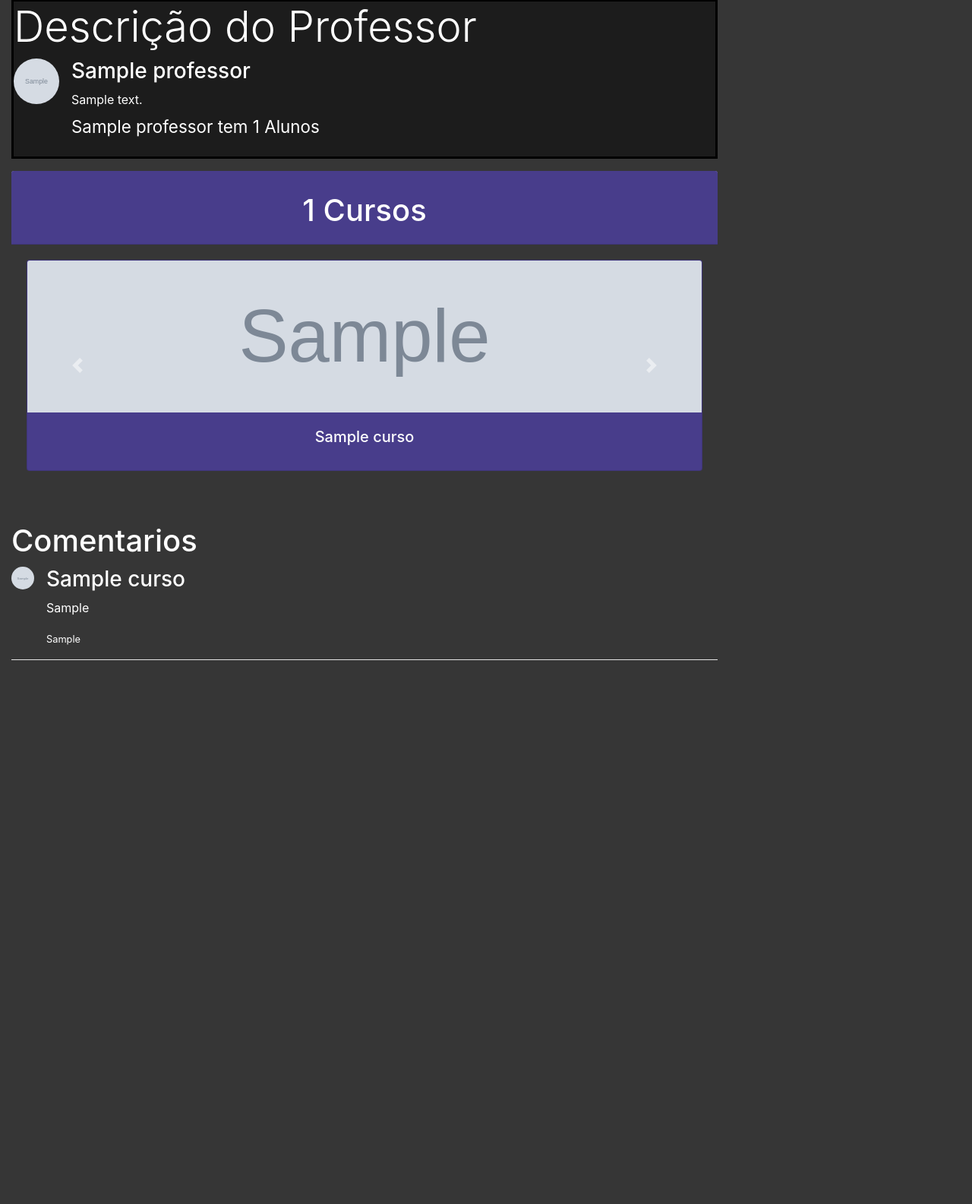
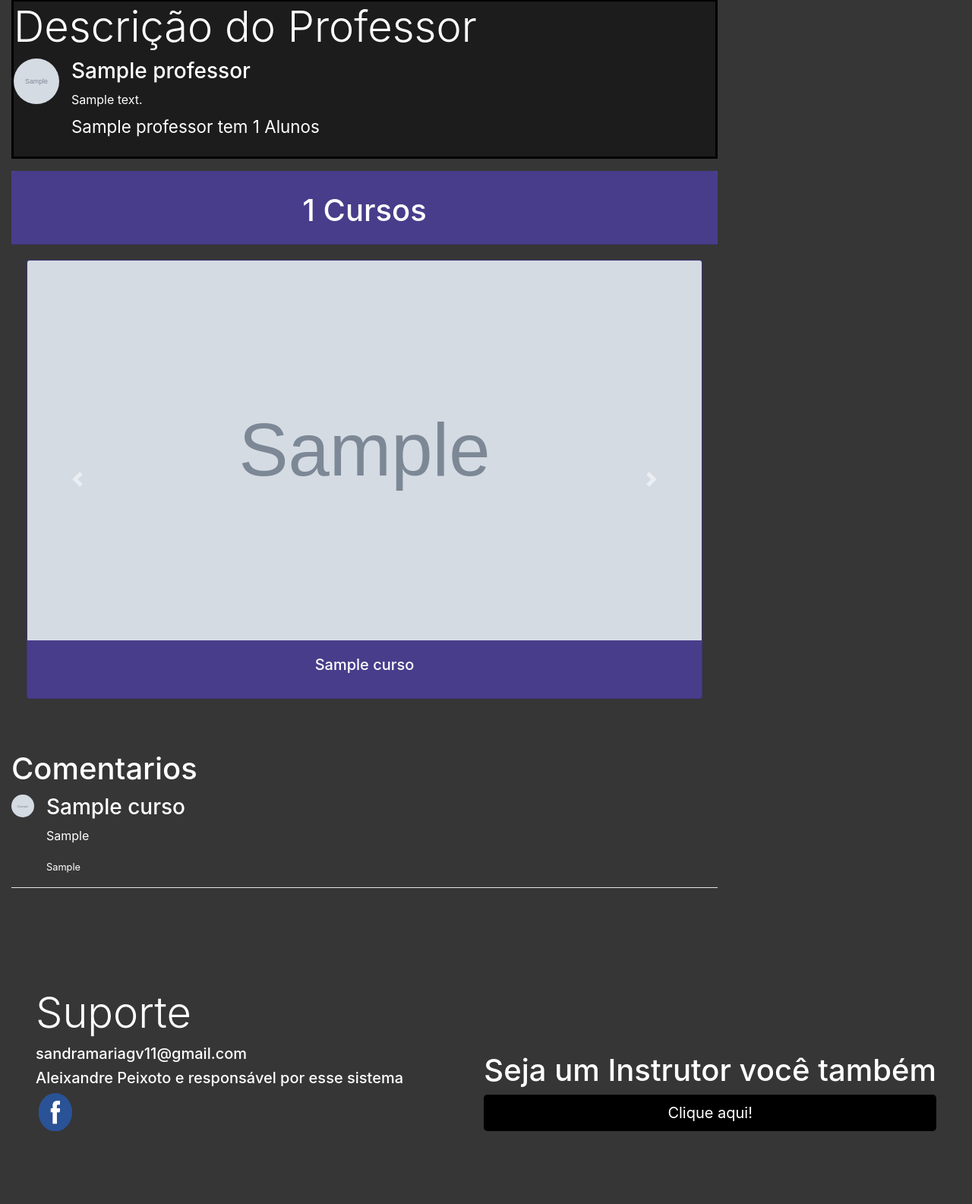
Before and after one commit to carlos6678/plataforma_ead, a PHP site: page /ead/principal_curso/entrar_view/1 in a window 1280 px wide. Shown: the part 883-2468 px from the top of the page at 76% size. Before the commit the page ends 1752 px from the top, so only its background shows below. Run offline with PHP 8.4, Linux system fonts and the light colour scheme; tables that the repository leaves empty or names only in its code hold one stand-in row (values such as "Sample post"); grey boxes marked "Sample" are stand-in pictures; some libraries are stand-ins or nearby versions.

Commit message:
Alteraçoes no Painel

```diff
--- a/assets/js/script_principal.js
+++ /dev/null
@@ -1,26 +0,0 @@
-setInterval(updateArea,1000);
-function updateArea(){
-	var ratio= 1920/1080;
-	var video_largura=$('#video').width()
-	var video_altura=video_largura/ratio
-
-	$('#video').css('width',video_largura)
-	$('#video').css('height',video_altura)
-	$('#frame').css('height',video_altura)
-
-
-}
-$(function(){
-	$('.curso').each(function(){
-		$(this).hover(function(){
-			$(this).animate({
-				'width':210
-			},100)
-		},function(){
-			$(this).animate({
-				'width':200,
-				'border-radius':0
-			},100)
-		})
-	})
-})
--- a/painel/Controllers/HomeController.php
+++ b/painel/Controllers/HomeController.php
@@ -197,11 +197,11 @@ class HomeController extends Controller{
 			$Professor->setProfessor($id_professor);
 			header('Location:'.BASE.'home/editarContaProfessor/'.$id_professor);
 		}
-		if(isset($_FILES['foto']['tmp_name']) && !empty($_FILES['foto']['tmp_name'])){
+		if(isset($_FILES['foto_perfil']['tmp_name']) && !empty($_FILES['foto_perfil']['tmp_name'])){
 			$cryptName=md5(time().rand(0,99)).'.jpg';
 			$types=array('image/jpeg','image/jpg','image/png');
-			if(in_array($_FILES['foto']['type'],$types)){
-				move_uploaded_file($_FILES['foto']['tmp_name'],'assets/imagens/professores/'.$cryptName);
+			if(in_array($_FILES['foto_perfil']['type'],$types)){
+				move_uploaded_file($_FILES['foto_perfil']['tmp_name'],'assets/imagens/professores/'.$cryptName);
 				$Professor->perfilProfessor($id_professor,$cryptName);
 				$Professor->setProfessor($id_professor);
 				header('Location:'.BASE.'home/editarContaProfessor/'.$id_professor);
--- a/painel/assets/css/template.css
+++ b/painel/assets/css/template.css
@@ -2,6 +2,10 @@ body{
 	margin: 0;
 }
 h1,h2,h3,h4,h5,h6{
+	color: white;
+}
+#uploadFoto{
+	background-color: #483D8B;
 	color: white;
 }
 label{
--- a/painel/views/ContaProfessor.php
+++ b/painel/views/ContaProfessor.php
@@ -24,7 +24,7 @@
 						<input class="form-control" type="password" name="senha"><br><br>
 						<input class="form-control" type="submit" value="Salvar alterações" id="verificar_senha">
 					</form>
-					<button class="btn btn-dark" id="uploadFoto">Trocar foto</button>
+					<button class="btn" id="uploadFoto">Trocar foto</button>
 				</div>
 			</div>
 		</div>
--- a/painel/views/editar_curso.php
+++ b/painel/views/editar_curso.php
@@ -2,7 +2,7 @@
 	<h1>Ferramentas</h1>
 	<div class="row">
 		<div class="col-2">
-			<img id="edit1" data-toggle="tooltip" title="Conteudo do Seu curso" style="cursor:pointer;" class="w-100 mb-3" src="<?php echo BASE?>assets/imagens/conteudo.png">
+			<img id="edit1" data-toggle="tooltip" title="Editar Conteudo do Curso" style="cursor:pointer;" class="w-100 mb-3" src="<?php echo BASE?>assets/imagens/conteudo.png">
 			<img id="edit2" data-toggle="tooltip" title="Adicionar Modulo" style="cursor:pointer;" class="w-100 mb-3" src="<?php echo BASE?>assets/imagens/editar_modulo.png">
 			<img id="edit3" data-toggle="tooltip" title="Adicionar Aula" style="cursor:pointer;" class="w-100 mb-3" src="<?php echo BASE?>assets/imagens/editar_aula.png">
 			<img id="edit4" data-toggle="tooltip" title="Editar curso" style="cursor:pointer;" class="w-100 mb-3" src="<?php echo BASE?>assets/imagens/editar_curso.png">
--- a/views/curso_entrar_view.php
+++ b/views/curso_entrar_view.php
@@ -9,14 +9,20 @@
 		<div class="row">
 			<div class="col-sm-9" id="back-black">
 				<h1 class="float-left" style="font-size:60px;"><?php echo utf8_encode($curso->getNome())?></h1>
+				<hr style="background-color:white;clear:both;">
 				<p style="clear:both;font-size:35px;color:white;"><?php echo utf8_encode($curso->getDescricao())?></p>
 			</div>
 			<div class="col-sm-3" id="back-black">
 				<img class="w-100" style="height:200px;" src="<?php echo BASE;?>assets/imagens/cursos/<?php echo $curso->getImagem()?>" border="0" >
 			</div>
 
-			<div id="frame" class="col-sm-9 mt-3" style="clear:both;">
-				<iframe id="video" style="width: 100%;" frameborder="0" src="//player.vimeo.com/video/379049079"></iframe>
+			<div class="col-sm-9 mt-3 plyr__video-embed" style="clear:both;">
+				<Iframe
+				id="player" src = "https://player.vimeo.com/video/379049079?loop=false&amp;byline=false&amp;portrait=false&amp;title=false&amp;speed=true&amp;transparent=0&amp;gesture=media"
+					allowFullScreen
+					allowtransparency
+					allow="autoplay"
+				> </iframe>
 			</div>
 			<div class="col-sm-3 mt-3" style="overflow-y:auto;height:600px;">
 				<div id="accordion">
@@ -56,7 +62,7 @@
 							<?php if(!empty($prof['foto'])):?>
 								<img src="<?php echo BASE?>painel/assets/imagens/professores/<?php echo $prof['foto']?>" class="img-fluid avatar mr-3" style="width: 60px;height: 60px;border-radius: 30px;">
 							<?php else:?>
-								<img class="img-fluid avatar mr-3" src="<?php echo BASE?>assets/imagens/<?php echo $prof['foto']?>" style="width: 40px;height: 40px;border-radius: 20px;">
+								<img class="img-fluid avatar mr-3" src="<?php echo BASE?>assets/imagens/usuario.png" style="width: 40px;height: 40px;border-radius: 20px;">
 							<?php endif;?>
 							<div class="media-body">
 								<h3><?php echo $prof['nome']?></h3>
@@ -85,7 +91,7 @@
 										}
 									?><?php echo $cursos['id']?>">
 										<div class="card" id="dark-blue">
-											<img  class="card-img-top img-fluid" src="<?php echo BASE;?>assets/imagens/cursos/<?php echo $cursos['imagem']?>" style="height:200px;" class="w-100">
+											<img  class="card-img-top img-fluid" src="<?php echo BASE;?>assets/imagens/cursos/<?php echo $cursos['imagem']?>" style="height:500px;">
 											<div class="card-body">
 												<h5 class="card-title" align="center"><?php echo utf8_encode($cursos['nome'])?></h3>
 											</div>
@@ -102,7 +108,7 @@
 											}
 										?><?php echo $cursos['id']?>">
 											<div class="card" id="dark-blue">
-												<img  class="card-img-top img-fluid" src="<?php echo BASE;?>assets/imagens/cursos/<?php echo $cursos['imagem']?>" style="height:200px;" class="w-100">
+												<img  class="card-img-top img-fluid" src="<?php echo BASE;?>assets/imagens/cursos/<?php echo $cursos['imagem']?>" style="height:500px;">
 												<div class="card-body">
 													<h5 class="card-title" align="center"><?php echo utf8_encode($cursos['nome'])?></h3>
 												</div>
--- a/views/template.php
+++ b/views/template.php
@@ -3,6 +3,7 @@
 <head>
 	<link rel="stylesheet" href="<?php echo BASE;?>assets/css/template.css">
 	<link rel="stylesheet" href="<?php echo BASE?>assets/css/bootstrap.min.css">
+	<link rel="stylesheet" href="https://cdn.plyr.io/3.5.6/plyr.css"/>
 	<script type="text/javascript" src="<?php echo BASE;?>assets/js/jquery-3.4.1.min.js"></script>
 	<script type="text/javascript" src="<?php echo BASE?>assets/js/bootstrap.bundle.min.js"></script>
 	<meta charset="utf-8">
--- a/views/template_principal.php
+++ b/views/template_principal.php
@@ -4,6 +4,7 @@
 	<title>GV_EAD</title>
 	<link rel="stylesheet" href="<?php echo BASE;?>assets/css/template.css"></link>
 	<link rel="stylesheet" href="<?php echo BASE;?>assets/css/bootstrap.min.css"></link>
+	<link rel="stylesheet" href="https://cdn.plyr.io/3.5.6/plyr.css"/>
 	<script type="text/javascript" src="<?php echo BASE;?>assets/js/jquery-3.4.1.min.js"></script>
 	<script type="text/javascript" src="<?php echo BASE;?>assets/js/bootstrap.bundle.min.js"></script>
 </head>
@@ -33,7 +34,21 @@
 	</div>
 
 	<?php $this->loadInTemplate($name,$dados)?>
-
-	<script type="text/javascript" src="<?php echo BASE;?>assets/js/script_principal.js"></script>
+	<footer style="clear:both;">
+		<div class="rodape">
+			<div class="jumbotron">
+				<h3 class="display-4">Suporte</h3>
+				<h5>sandramariagv11@gmail.com</h5>
+				<h5>Aleixandre Peixoto e responsável por esse sistema</h5>
+				<a href="https://www.facebook.com/profile.php?id=100011563714434">
+					<img src="<?php echo BASE?>assets/imagens/facebook.jpg" style="width:50px;height:50px;">
+				</a>
+			</div>
+			<div class="jumbotron">
+				<h1>Seja um Instrutor você também</h1>
+				<a href="<?php echo BASE?>painel" class="btn btn-lg w-100">Clique aqui!</a>
+			</div>
+		</div>
+	</footer>
 </body>
 </html>
```
Also changed, not shown: assets/js/script.js (+1 -8 lines), painel/Controllers/LoginController.php (+1 -7 lines), painel/assets/js/script.js (+10 -13 lines), painel/views/cadastrar_professor.php (+16 -15 lines), painel/views/template.php (+2 -9 lines), views/curso_aula_video.php (+12 -6 lines), views/cursos_entrar.php (+12 -6 lines), assets/imagens/cursos/a9fc68e390b143a20d326d4e9ac182cd.jpg (added), painel/assets/imagens/professores/449b7fd7a0263676340510be1c1de5e4.jpg (added), painel/views/login.php (line endings or trailing spaces).
